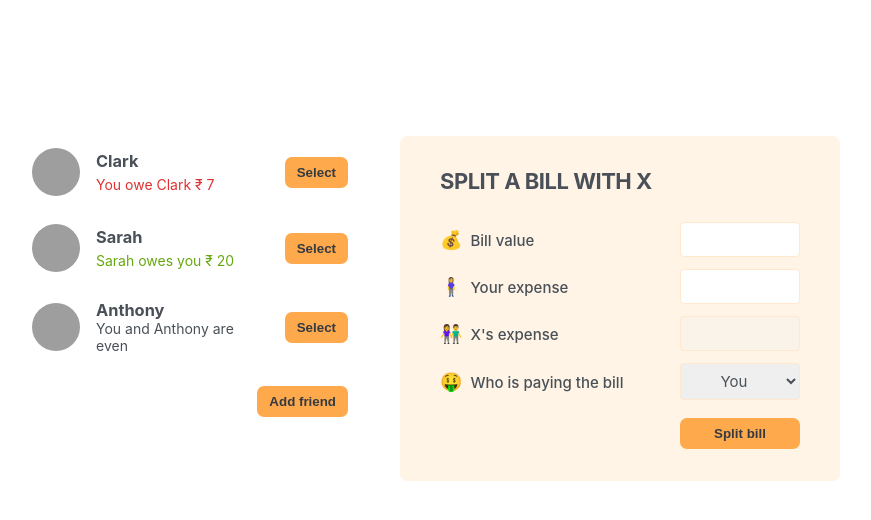
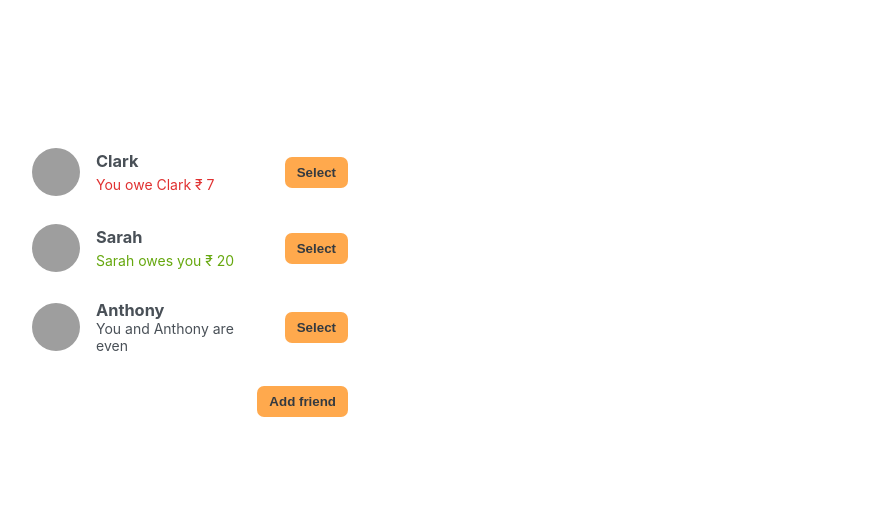
Before and after one commit to gauravsingh1281/Eat-N-Split, a React (Vite) app: page / in a window 1280 px wide. Shown: the top 520 px of the page, without its empty margins (210-1081 px from the left). Built offline with nearby package versions, Linux system fonts and the light colour scheme; grey boxes are pictures that could not be loaded.

Commit message:
friend selection feature added.

```diff
--- a/src/App.jsx
+++ b/src/App.jsx
@@ -22,43 +22,62 @@ const initialFriends = [
 export default function App() {
   const [showAddFriendForm, setShowAddFriendForm] = useState(false);
   const [friends, setFriends] = useState(initialFriends);
+  const [selectedFriend, setSelectedFriend] = useState(null);
 
-  const handleAddFriendForm = () => {
+  function handleAddFriendForm() {
     setShowAddFriendForm((show) => !show);
-  };
-  const handleAddNewFriend = (newfriend) => {
+  }
+  function handleAddNewFriend(newfriend) {
     setFriends((prevFriends) => [...prevFriends, newfriend]);
     setShowAddFriendForm(false);
-  };
+  }
+  function handleSelection(friend) {
+    setSelectedFriend((currentSelected) =>
+      currentSelected?.userId === friend.userId ? null : friend
+    );
+    setShowAddFriendForm(false);
+  }
   return (
     <div className="app">
       <div className="sidebar">
-        <FriendList friends={friends} />
+        <FriendList
+          friends={friends}
+          onSelection={handleSelection}
+          selectedFriend={selectedFriend}
+        />
+
         {showAddFriendForm && (
           <FormAddFriend onAddNewFriend={handleAddNewFriend} />
         )}
-        <Button action={handleAddFriendForm}>
+
+        <Button onClick={handleAddFriendForm}>
           {showAddFriendForm ? "Close" : "Add friend"}
         </Button>
       </div>
-      <FormSplitBill />
+      {selectedFriend && <FormSplitBill selectedFriend={selectedFriend} />}
     </div>
   );
 }
 
-function FriendList({ friends }) {
+function FriendList({ friends, onSelection, selectedFriend }) {
   return (
     <ul>
       {friends.map((friend) => (
-        <Friend friend={friend} key={friend.userId} />
+        <Friend
+          friend={friend}
+          key={friend.userId}
+          onSelection={onSelection}
+          selectedFriend={selectedFriend}
+        />
       ))}
     </ul>
   );
 }
 
-function Friend({ friend }) {
+function Friend({ friend, onSelection, selectedFriend }) {
+  const isSelected = selectedFriend?.userId === friend.userId;
   return (
-    <li>
+    <li className={isSelected ? "selected" : ""}>
       <img src={friend.image} alt={`${friend.name}-image`} />
       <h3>{friend.name}</h3>
       {friend.balance < 0 && (
@@ -72,7 +91,9 @@ function Friend({ friend }) {
         </p>
       )}
       {friend.balance === 0 && <p>You and {friend.name} are even</p>}
-      <Button>Select</Button>
+      <Button onClick={() => onSelection(friend)}>
+        {isSelected ? "Close" : "Select"}
+      </Button>
     </li>
   );
 }
@@ -113,27 +134,27 @@ function FormAddFriend({ onAddNewFriend }) {
   );
 }
 
-function Button({ children, action }) {
+function Button({ children, onClick }) {
   return (
-    <button className="button" onClick={action}>
+    <button className="button" onClick={onClick}>
       {children}
     </button>
   );
 }
-function FormSplitBill() {
+function FormSplitBill({ selectedFriend }) {
   return (
     <form className="form-split-bill">
-      <h2>Split a bill with X</h2>
+      <h2>Split a bill with {selectedFriend.name}</h2>
       <label>💰 Bill value</label>
       <input type="text" />
       <label>🧍‍♀️ Your expense</label>
       <input type="text" />
-      <label>👫 X's expense</label>
+      <label>👫 {selectedFriend.name}'s expense</label>
       <input type="text" disabled />
       <label>🤑 Who is paying the bill</label>
       <select>
         <option value="user">You</option>
-        <option value="friend">X</option>
+        <option value="friend">{selectedFriend.name}</option>
       </select>
       <Button>Split bill</Button>
     </form>
```
